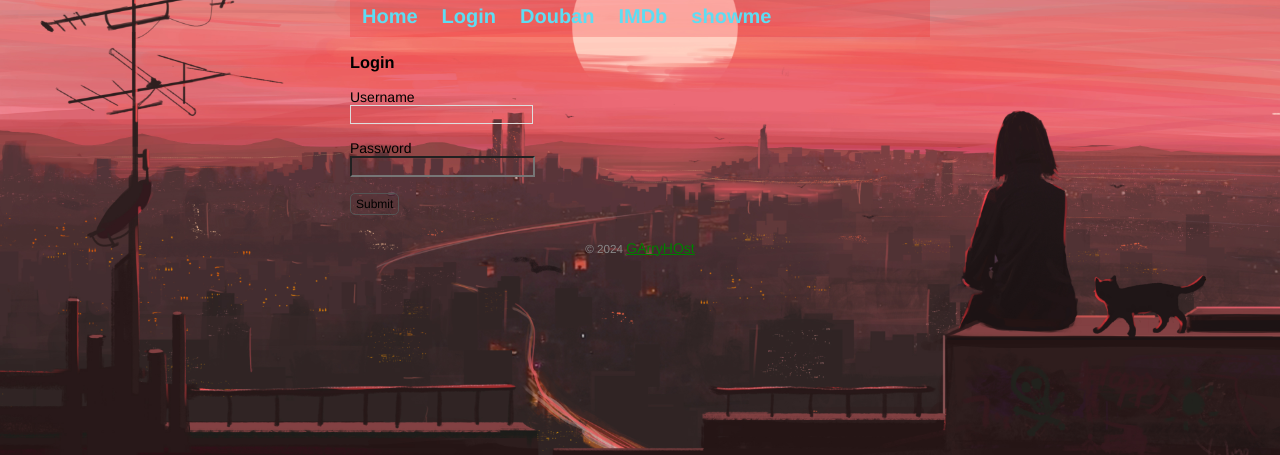
After one commit to 9xxxxxx/watchlist, a Flask app: page /login in a window 1280 px wide. The commit adds this page. Shown: the part 118-573 px from the top of the page. Run offline with Flask 3, Linux system fonts and the light colour scheme.

Commit message:
User authenticated with flask-login

```diff
--- a/app.py
+++ b/app.py
@@ -1,8 +1,11 @@
 import sys
 import os
 from flask import Flask, render_template, redirect, url_for, flash, request
+from werkzeug.security import generate_password_hash, check_password_hash
 from flask_sqlalchemy import SQLAlchemy
 import click
+from flask_login import LoginManager,UserMixin,login_user,logout_user,login_required, current_user
+
 
 app = Flask(__name__)
 WIN = sys.platform.startswith('win')
@@ -15,7 +18,29 @@ app.config['SQLALCHEMY_TRACK_MODIFICATIONS'] = False  # 关闭对模型修改的
 app.config['SECRET_KEY'] = 'dev'  # 等同于 app.secret_key = 'dev'
 # 在扩展类实例化前加载配置
 db = SQLAlchemy(app)
+login_manager = LoginManager(app)
+login_manager.login_view = 'login'
 
+
+
+@app.cli.command()
+@click.option('--username', prompt=True, help='The username used to login.')
+@click.option('--password', prompt=True, hide_input=True, confirmation_prompt=True, help='The password used to login.')
+def admin(username, password):
+    """Create user."""
+    db.create_all()
+    user = User.query.first()
+    if user is not None:
+        click.echo('Updating user...')
+        user.username = username
+        user.set_password(password)
+    else:
+        click.echo('Creating user...')
+        user = User(username=username, name='Admin')
+        user.set_password(password)
+        db.session.add(user)
+    db.session.commit()
+    click.echo('Done.')
 
 @app.cli.command()
 @click.option('--drop', is_flag=True, help='Create after drop.')
@@ -34,36 +59,47 @@ def forge():
     # 全局的两个变量移动到这个函数内
     name = 'Garry HOst'
     movies = [
-        {'title': 'My Neighbor Totoro', 'year': '1988'},
-        {'title': 'Dead Poets Society', 'year': '1989'},
-        {'title': 'A Perfect World', 'year': '1993'},
-        {'title': 'Leon', 'year': '1994'},
-        {'title': 'Mahjong', 'year': '1996'},
-        {'title': 'Swallowtail Butterfly', 'year': '1996'},
-        {'title': 'King of Comedy', 'year': '1999'},
-        {'title': 'Devils on the Doorstep', 'year': '1999'},
-        {'title': 'WALL-E', 'year': '2008'},
-        {'title': 'The Pork of Music', 'year': '2012'},
+        {'title': '龙猫-My Neighbor Totoro', 'year': '1988','poster':'https://img9.doubanio.com/view/photo/l/public/p2540924496.webp'},
+        {'title': '死亡诗社-Dead Poets Society', 'year': '1989','poster':'https://img1.doubanio.com/view/photo/m/public/p2575465690.webp'},
+        {'title': '完美的世界-A Perfect World', 'year': '1993','poster':'https://img1.doubanio.com/view/photo/m/public/p1562273940.webp'},
+        {'title': '这个杀手不太冷-Leon', 'year': '1994','poster':'https://img3.doubanio.com/view/photo/m/public/p2408302602.webp'},
+        {'title': '麻将-Mahjong', 'year': '1996','poster':'https://img9.doubanio.com/view/photo/m/public/p2873829595.webp'},
+        {'title': '燕尾蝶-Swallowtail Butterfly', 'year': '1996','poster':'https://img3.doubanio.com/view/photo/m/public/p2056451383.webp'},
+        {'title': '喜剧之王-King of Comedy', 'year': '1999','poster':'https://img1.doubanio.com/view/photo/m/public/p2181431029.webp'},
+        {'title': '鬼子来了-Devils on the Doorstep', 'year': '1999','poster':'https://img1.doubanio.com/view/photo/m/public/p2553104888.webp'},
+        {'title': '机器人总动员-WALL-E', 'year': '2008','poster':'https://img1.doubanio.com/view/photo/m/public/p1037415760.webp'},
+        {'title': '麦兜-The Pork of Music', 'year': '2012','poster':'https://img9.doubanio.com/view/photo/m/public/p1626461596.webp'},
     ]
 
     user = User(name=name)
     db.session.add(user)
     for m in movies:
-        movie = Movie(title=m['title'], year=m['year'])
+        movie = Movie(title=m['title'], year=m['year'], poster=m['poster'])
         db.session.add(movie)
 
     db.session.commit()
     click.echo('Done.')
 # ...
-class User(db.Model):
+class User(db.Model, UserMixin):
     id = db.Column(db.Integer, primary_key=True) # primary key
     name = db.Column(db.String(20)) # name
+    username = db.Column(db.String(20))
+    password_hash = db.Column(db.String(128))
+
+    def set_password(self, password):
+        self.password_hash = generate_password_hash(password)
+
+    def validate_password(self, password):
+        return check_password_hash(self.password_hash, password)
+
 
 
 class Movie(db.Model):
     id = db.Column(db.Integer, primary_key=True) # primary key
     title = db.Column(db.String(60))    # movie title
     year = db.Column(db.String(4))  # movie year
+    poster = db.Column(db.String(256))
+
 
 
 @app.context_processor
@@ -87,6 +123,9 @@ def bad_request(e):
 @app.route('/', methods=['GET', 'POST'])
 def index():
     if request.method == 'POST':
+        if not current_user.is_authenticated:
+            return redirect(url_for('index'))
+
         title = request.form.get('title')
         year = request.form.get('year')
 
@@ -105,6 +144,7 @@ def index():
 
 
 @app.route('/movie/edit/<int:movie_id>', methods=['GET', 'POST'])
+@login_required
 def edit(movie_id):
     movie = Movie.query.get_or_404(movie_id)
 
@@ -126,9 +166,70 @@ def edit(movie_id):
 
 
 @app.route('/movie/delete/<int:movie_id>', methods=['POST'])
+@login_required
 def delete(movie_id):
     movie = Movie.query.get_or_404(movie_id)
     db.session.delete(movie)
     db.session.commit()
     flash('Item deleted.')
     return redirect(url_for('index'))
+
+
+@app.route('/login', methods=['GET', 'POST'])
+def login():
+    if request.method == 'POST':
+        username =request.form['username']
+        password = request.form['password']
+
+        if not username or not password:
+            flash('Invalid input.')
+            return redirect(url_for('login'))
+
+        user = User.query.first()
+        # 验证用户名和密码是否一致
+        if username == user.username and user.validate_password(password):
+            login_user(user)
+            flash('Login success.')
+            return redirect(url_for('index'))
+
+        flash('Invalid username or password.')
+        return redirect(url_for('login'))
+
+    return render_template('login.html')
+
+
+@app.route('/logout')
+@login_required
+def logout():
+    logout_user()
+    flash('Goodbye.')
+    return redirect(url_for('index'))
+
+
+@app.route('/settings', methods=['GET', 'POST'])
+@login_required
+def settings():
+    if request.method == 'POST':
+        name = request.form['name']
+
+        if not name or len(name) > 20:
+            flash('Invalid input.')
+            return redirect(url_for('settings'))
+        current_user.name = name
+        db.session.commit()
+        flash('Settings updated.')
+        return redirect(url_for('index'))
+
+    return render_template('settings.html')
+
+
+
+@login_manager.user_loader
+def load_user(user_id):
+    user = User.query.get(int(user_id))
+    return user
+
+
+
+if __name__ == '__main__':
+    app.run()
--- a/templates/base.html
+++ b/templates/base.html
@@ -4,6 +4,7 @@
     {% block head %}
     <meta charset="utf-8">
     <meta name="viewport" content="width=device-width, initial-scale=1.0">
+    <meta name="referrer" content="no-referrer" />
     <!-- 插入到页面标题上方 -->
     {% for message in get_flashed_messages() %}
     <div class="alert">{{ message }}</div>
@@ -22,9 +23,15 @@
         <nav class="basenavstyle">
             <ul>
                 <li><a href="{{ url_for('index') }}">Home</a></li>
-                <li><a href="https://www.douban.com" target=_blank >Douban</a></li>
-                <li><a href="https://www.imdb.com" target=_blank >IMDb</a></li>
-                <li><a href="https://www.javbus.com/forum" target=_blank >showme</a></li>
+                {% if current_user.is_authenticated %}
+                <li><a href="{{ url_for('settings') }}">Settings</a></li>
+                <li><a href="{{ url_for('logout') }}">Logout</a></li>
+                {% else %}
+                <li><a href="{{ url_for('login') }}">Login</a></li>
+                {% endif %}
+                <li><a href="https://www.douban.com" target=_blank rel="noopener">Douban</a></li>
+                <li><a href="https://www.imdb.com" target=_blank rel="noopener">IMDb</a></li>
+                <li><a href="https://www.javbus.com/forum" target=_blank rel="noopener">showme</a></li>
             </ul>
         </nav>
     </header>
--- /dev/null
+++ b/templates/login.html
@@ -0,0 +1,13 @@
+{% extends 'base.html' %}
+
+{% block content %}
+<h3>Login</h3>
+<form method="post">
+    Username<br>
+    <input type="text" name="username" required><br><br>
+    Password<br>
+    <!-- 密码输入框的 type 属性使用 password，会将输入值显示为圆点 -->
+    <input type="password" name="password" required><br><br>
+    <input class="btn" type="submit" name="submit" value="Submit">
+</form>
+{% endblock %}
```
Also changed, not shown: templates/index.html (+14 -5 lines), templates/settings.html (added, +9 -0 lines), static/movieposter/kf.webp (added), static/movieposter/totoro.webp (added), 1 other file.
